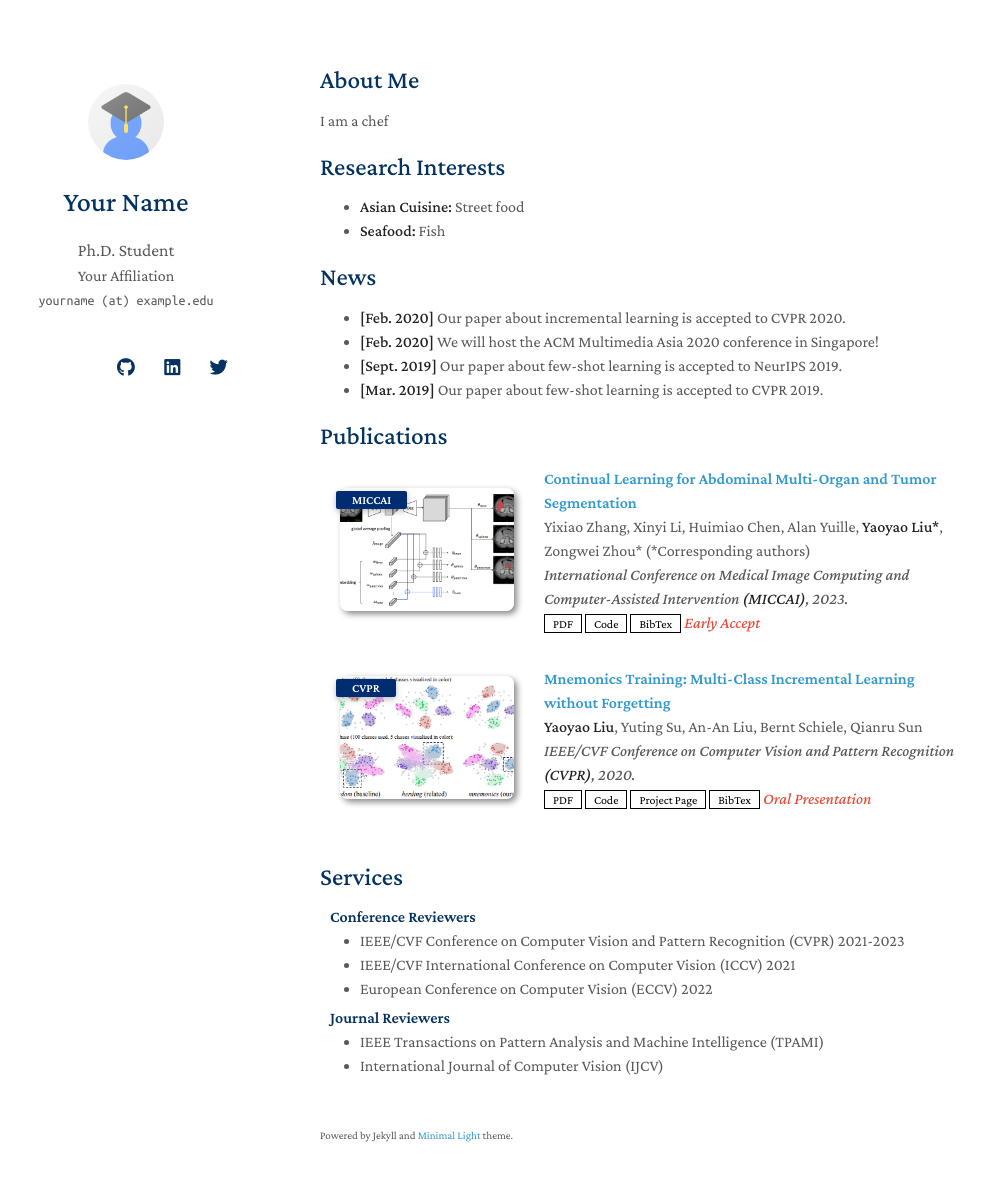
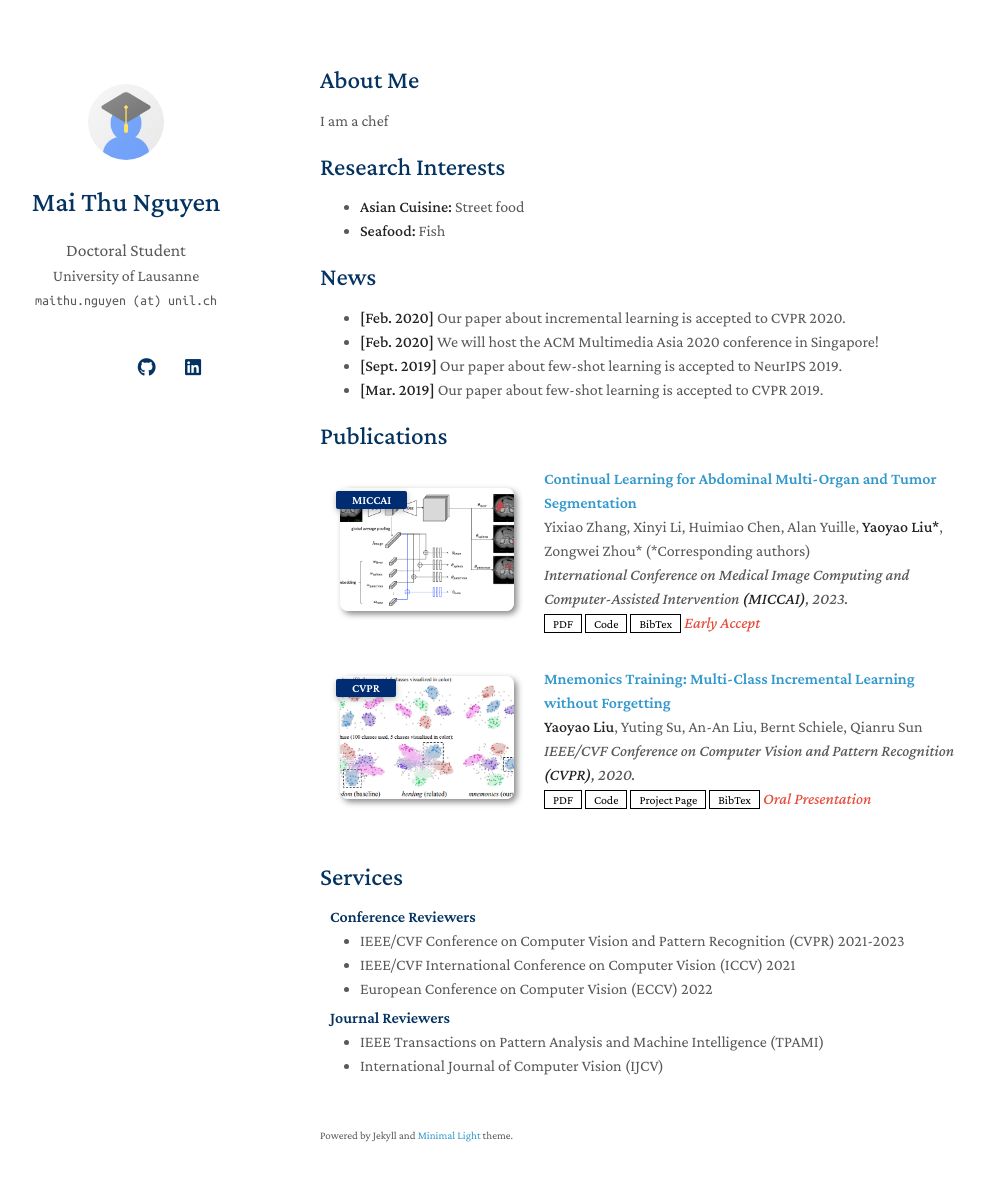
Before and after one commit to maithunguyen/maithunguyen.github.io, a Jekyll site: the page built from index.md, in a window 1280 px wide and 1216 px high. Shown: the top 1181 px of the window, without its empty margins (150-1135 px from the left). Built offline with Jekyll 4.4.1, drawn with Linux system fonts in a browser that asks for light colours; nearby versions of some CDN libraries; a style sheet for code colours, icons or effects is not loaded; our own code applies the rules of GitHub Pages for plain Markdown files.

Commit message:
Update _config.yml

```diff
--- a/_config.yml
+++ b/_config.yml
@@ -1,12 +1,12 @@
 # Basic Information
-title: Your Name
-position: Ph.D. Student
-affiliation: Your Affiliation
-email: yourname (at) example.edu
+title: Mai Thu Nguyen
+position: Doctoral Student
+affiliation: University of Lausanne
+email: maithu.nguyen (at) unil.ch
 
 # Search Engine Optimization (SEO)
 # The following information is used to improve the website traffic from search engines, e.g., Google.
-keywords: minimal light
+keywords: Evolution and Ecology, Plant
 description: The Minimal Light is a simple and elegant jekyll theme for academic personal homepage.
 canonical: https://minimal-light-theme.yliu.me/
 
@@ -14,9 +14,9 @@ canonical: https://minimal-light-theme.yliu.me/
 # If you don't need one of them, you may delete the corresponding line.
 google_scholar: https://scholar.google.com/
 cv_link: assets/files/curriculum_vitae.pdf
-github_link: https://github.com/
-linkedin: https://www.linkedin.com/
-twitter: https://twitter.com/
+github_link: https://github.com/maithunguyen
+linkedin: https://www.linkedin.com/in/mai-thu-nguyen-426575182/
+orcid: https://orcid.org/0000-0002-2968-5256
 
 # Images (e.g., your profile picture and your website's favicon)
 # "favicon" and "favicon_dark" are used for the light and dark modes, respectively.
```
